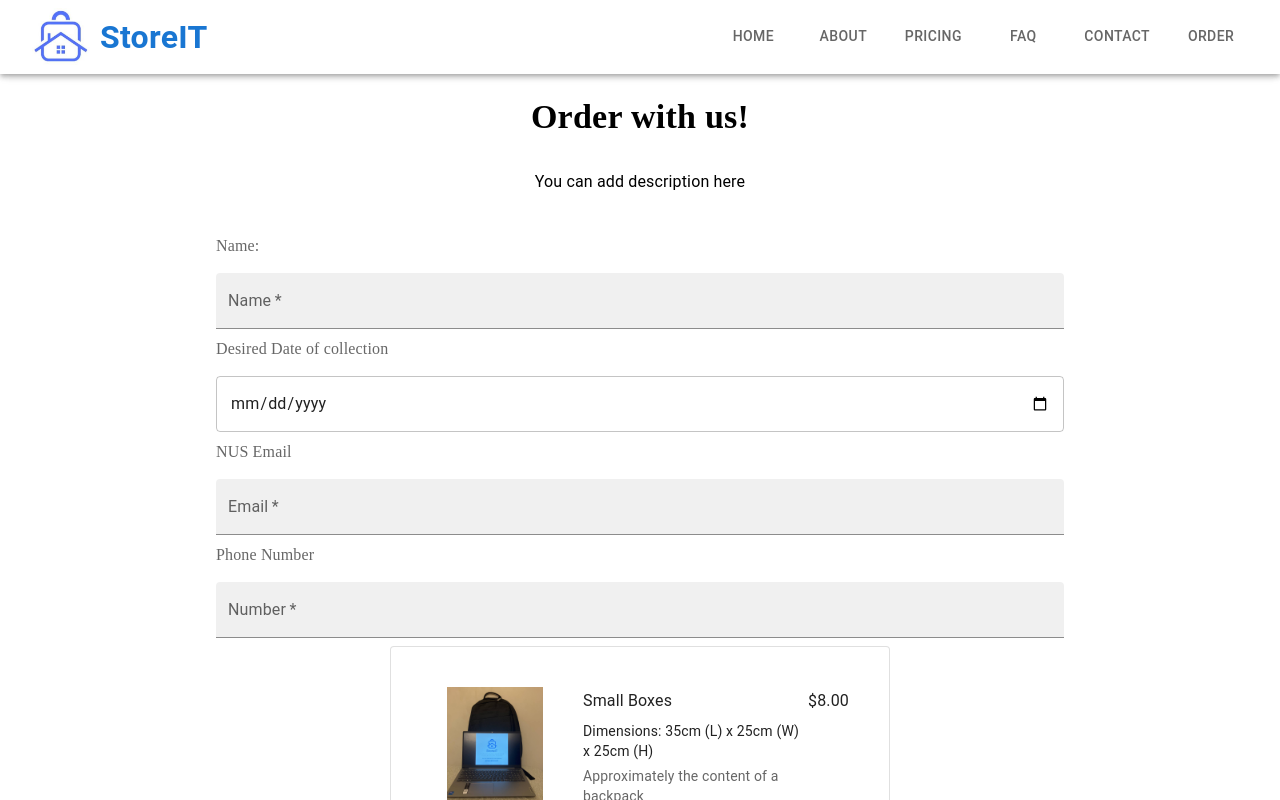
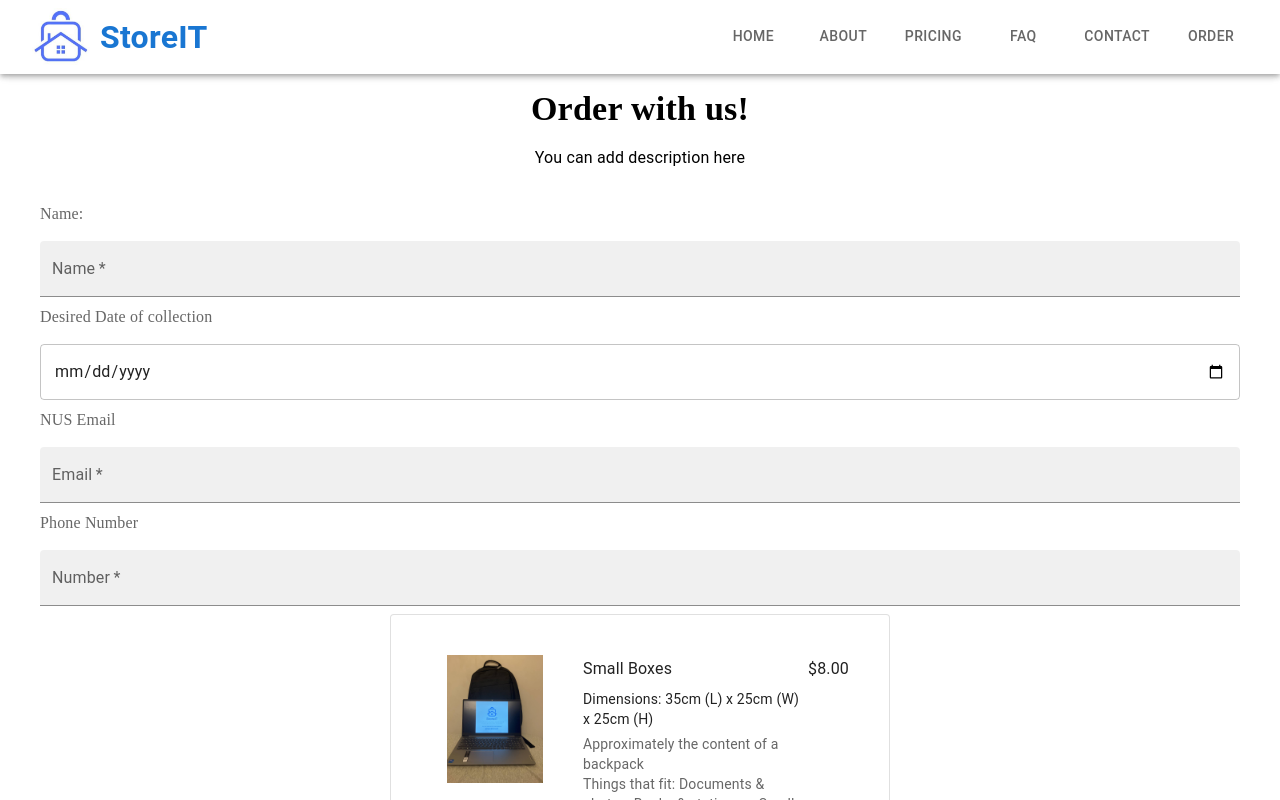
Before and after one commit to Melvin-Leo2000/StoreIT, a React (Create React App) app in the folder frontend/: page /order in a window 1280 px wide. Shown: the top 800 px of the page. Built offline with nearby package versions, Linux system fonts and the light colour scheme.

Commit message:
UI updated

```diff
--- a/frontend/src/pages/Faq.jsx
+++ b/frontend/src/pages/Faq.jsx
@@ -17,7 +17,7 @@ function Faq() {
             width={'100%'}
             sx={{
               position: "absolute",
-              top: "150px",
+              top: "120px",
               color:"#fff",
             }}
           >
--- a/frontend/src/pages/Order.jsx
+++ b/frontend/src/pages/Order.jsx
@@ -58,14 +58,16 @@ function Order() {
         flexDirection={"column"}
         width= "100%"
         height="100%"
-        padding={10}
+        paddingTop={10}
+        paddingLeft={2}
+        paddingRight={2}
     >
-        <Box display="flex" margin= "auto" padding={2}>
-            <Typography fontWeight={'bold'} variant='h4' fontFamily={"dancing script"}>
+        <Box display="flex" margin= "auto" padding={1}>
+            <Typography fontWeight={'bold'} variant='h4' textAlign={'center'} fontFamily={"dancing script"}>
                 Order with us!
             </Typography>
         </Box>
-        <Box display="flex" margin= "auto" padding={2}>
+        <Box display="flex" margin= "auto" textAlign={'center'} padding={1}>
           <Typography>
             You can add description here
           </Typography>
@@ -75,7 +77,7 @@ function Order() {
             padding={3}
             display="flex"
             margin = "auto"
-            width="80%"
+            width="100%"
             flexDirection={"column"}>
 
             <FormLabel sx={{fontFamily: "quicksand"}}>Name: </FormLabel>
@@ -124,11 +126,6 @@ function Order() {
               margin='normal'/>
 
             <CardImageSmall/>
-
-            <CardImageLarge />
-
-            <CardImageOdd />
-
             <FormLabel sx={{fontFamily: "quicksand"}} >Small Boxes</FormLabel>
             <TextField
               onChange={handleChange}
@@ -140,6 +137,8 @@ function Order() {
               type='number'
               required
               margin='normal'/>
+
+            <CardImageLarge />
             <FormLabel sx={{fontFamily: "quicksand"}} >Large Boxes</FormLabel>
             <TextField
               onChange={handleChange}
@@ -151,6 +150,8 @@ function Order() {
               type='number'
               required
               margin='normal'/>
+
+            <CardImageOdd />
             <FormLabel sx={{fontFamily: "quicksand"}} >Odd-Size Items/Luggage case</FormLabel>
             <TextField
               onChange={handleChange}
```
